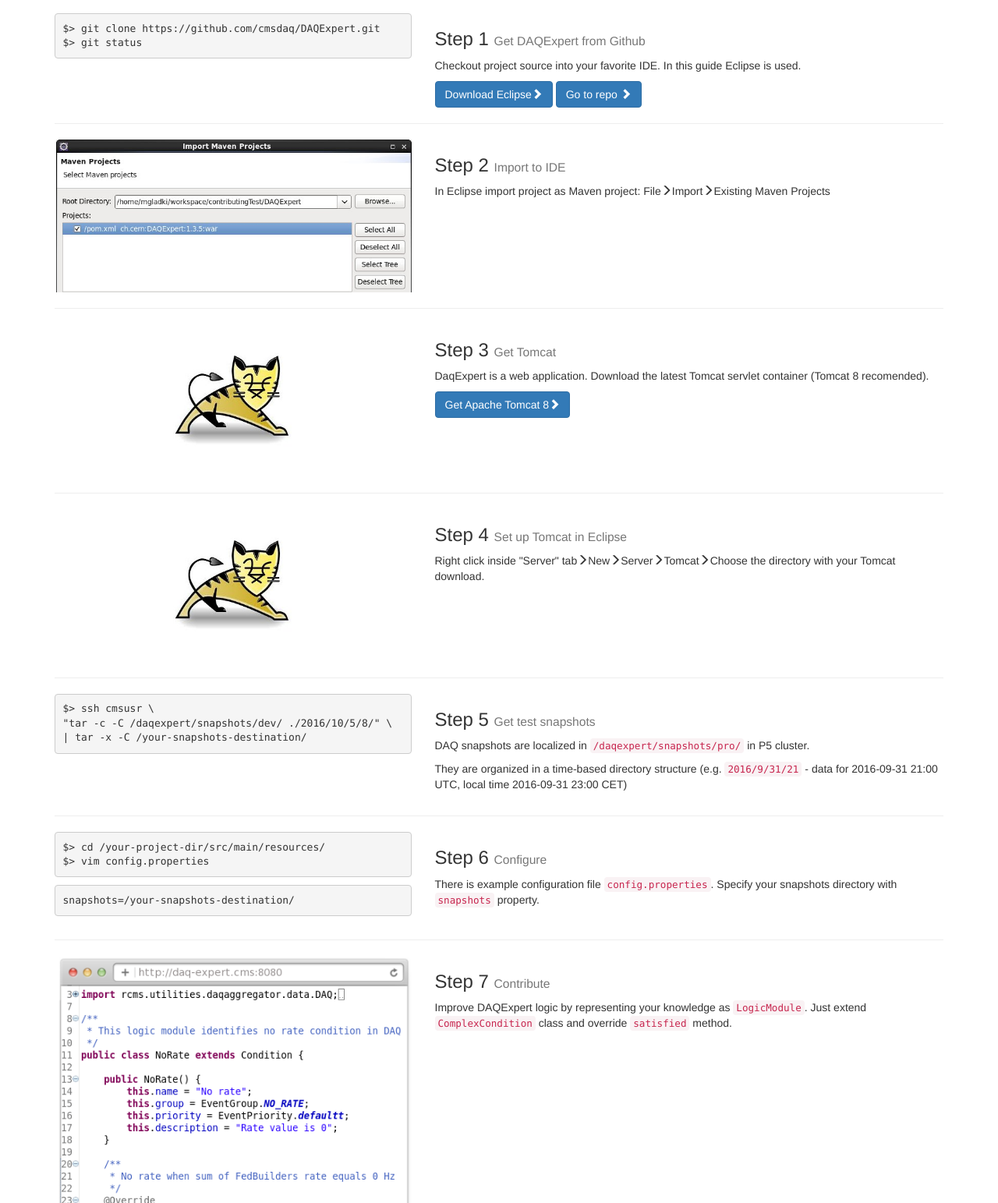
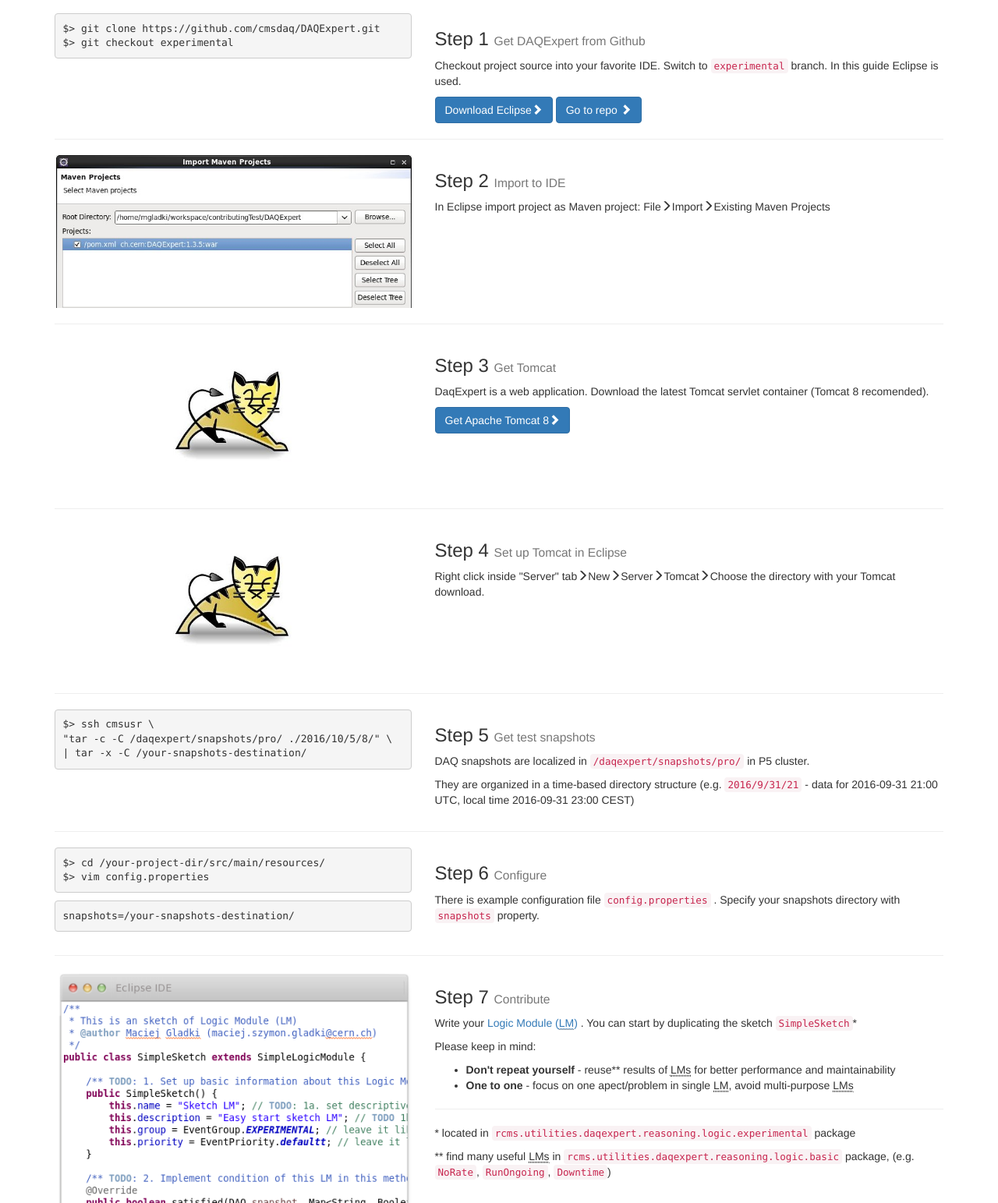
Before and after one commit to gladky/expert-landing, a plain HTML site: page contributing.html in a window 1280 px wide. Shown: the part 497-2040 px from the top of the page at 78% size. Drawn offline with Linux system fonts and the light colour scheme.

Commit message:
contributing page updated with LM sketch

```diff
--- a/contributing.html
+++ b/contributing.html
@@ -7,7 +7,8 @@
 <meta http-equiv="X-UA-Compatible" content="IE=edge">
 <meta name="viewport" content="width=device-width, initial-scale=1">
 <meta name="description" content="">
-    <meta name="author" content="Maciej Gladki (maciej.szymon.gladki@cern.ch)">
+<meta name="author"
+	content="Maciej Gladki (maciej.szymon.gladki@cern.ch)">
 
 <title>DAQ Expert</title>
 
@@ -47,8 +48,8 @@
 		<!-- Page Heading -->
 		<div class="row">
 			<div class="col-lg-12">
-                <h1 class="page-header">Contribute to DAQExpert
-                    <small>step by step guide</small>
+				<h1 class="page-header">
+					Contribute to DAQExpert <small>step by step guide</small>
 				</h1>
 			</div>
 		</div>
@@ -61,15 +62,24 @@
 
 
 				<pre style="" class="default prettyprint prettyprinted"><code>$> git clone https://github.com/cmsdaq/DAQExpert.git
-$> git status</code></pre>
+$> git checkout experimental</code></pre>
 
 
 			</div>
 			<div class="col-md-7">
-                <h3>Step 1 <small>Get DAQExpert from Github</small></h3>
-                <p>Checkout project source into your favorite IDE. In this guide Eclipse is used.</p>
-		<a class="btn btn-primary" href="https://eclipse.org/downloads/">Download Eclipse<span class="glyphicon glyphicon-chevron-right"></span></a>
-                <a class="btn btn-primary" href="https://github.com/cmsdaq/DAQExpert">Go to repo <span class="glyphicon glyphicon-chevron-right"></span></a>
+				<h3>
+					Step 1 <small>Get DAQExpert from Github</small>
+				</h3>
+				<p>
+					Checkout project source into your favorite IDE. Switch to
+					<code class="inlinecode">experimental</code>
+					branch. In this guide Eclipse is used.
+				</p>
+				<a class="btn btn-primary" href="https://eclipse.org/downloads/">Download
+					Eclipse<span class="glyphicon glyphicon-chevron-right"></span>
+				</a> <a class="btn btn-primary"
+					href="https://github.com/cmsdaq/DAQExpert">Go to repo <span
+					class="glyphicon glyphicon-chevron-right"></span></a>
 			</div>
 		</div>
 		<hr>
@@ -77,13 +87,20 @@
 
 		<div class="row">
 			<div class="col-md-5">
-                <a href="#">
-                    <img class="img-responsive" src="img/contributing/import.jpg" alt="">
+				<a href="#"> <img class="img-responsive"
+					src="img/contributing/import.jpg" alt="">
 				</a>
 			</div>
 			<div class="col-md-7">
-                <h3>Step 2 <small>Import to IDE</small></h3>
-                <p>In Eclipse import project as Maven project: File<span class="glyphicon glyphicon-menu-right" aria-hidden="true"></span>Import<span class="glyphicon glyphicon-menu-right" aria-hidden="true"></span>Existing Maven Projects</p>
+				<h3>
+					Step 2 <small>Import to IDE</small>
+				</h3>
+				<p>
+					In Eclipse import project as Maven project: File<span
+						class="glyphicon glyphicon-menu-right" aria-hidden="true"></span>Import<span
+						class="glyphicon glyphicon-menu-right" aria-hidden="true"></span>Existing
+					Maven Projects
+				</p>
 			</div>
 		</div>
 		<hr>
@@ -92,14 +109,20 @@
 
 		<div class="row">
 			<div class="col-md-5">
-                <a href="#">
-                    <img class="img-responsive" src="img/contributing/tomcat.jpg" alt="">
+				<a href="#"> <img class="img-responsive"
+					src="img/contributing/tomcat.jpg" alt="">
 				</a>
 			</div>
 			<div class="col-md-7">
-                <h3>Step 3 <small>Get Tomcat</small></h3>
-                <p>DaqExpert is a web application. Download the latest Tomcat servlet container (Tomcat 8 recomended).</p>
-                <a class="btn btn-primary" href="http://tomcat.apache.org/download-80.cgi">Get Apache Tomcat 8<span class="glyphicon glyphicon-chevron-right"></span></a>
+				<h3>
+					Step 3 <small>Get Tomcat</small>
+				</h3>
+				<p>DaqExpert is a web application. Download the latest Tomcat
+					servlet container (Tomcat 8 recomended).</p>
+				<a class="btn btn-primary"
+					href="http://tomcat.apache.org/download-80.cgi">Get Apache
+					Tomcat 8<span class="glyphicon glyphicon-chevron-right"></span>
+				</a>
 			</div>
 		</div>
 		<hr>
@@ -109,13 +132,22 @@
 
 		<div class="row">
 			<div class="col-md-5">
-                <a href="#">
-                    <img class="img-responsive" src="img/contributing/tomcat.jpg" alt="">
+				<a href="#"> <img class="img-responsive"
+					src="img/contributing/tomcat.jpg" alt="">
 				</a>
 			</div>
 			<div class="col-md-7">
-                <h3>Step 4 <small>Set up Tomcat in Eclipse</small></h3>
-		<p>Right click inside "Server" tab<span class="glyphicon glyphicon-menu-right" aria-hidden="true"></span>New<span class="glyphicon glyphicon-menu-right" aria-hidden="true"></span>Server<span class="glyphicon glyphicon-menu-right" aria-hidden="true"></span>Tomcat<span class="glyphicon glyphicon-menu-right" aria-hidden="true"></span>Choose the directory with your Tomcat download.</p>
+				<h3>
+					Step 4 <small>Set up Tomcat in Eclipse</small>
+				</h3>
+				<p>
+					Right click inside "Server" tab<span
+						class="glyphicon glyphicon-menu-right" aria-hidden="true"></span>New<span
+						class="glyphicon glyphicon-menu-right" aria-hidden="true"></span>Server<span
+						class="glyphicon glyphicon-menu-right" aria-hidden="true"></span>Tomcat<span
+						class="glyphicon glyphicon-menu-right" aria-hidden="true"></span>Choose
+					the directory with your Tomcat download.
+				</p>
 			</div>
 		</div>
 		<hr>
@@ -125,14 +157,24 @@
 		<div class="row ">
 			<div class="col-md-5">
 				<pre style="" class="default prettyprint prettyprinted"><code>$> ssh cmsusr \
-"tar -c -C /daqexpert/snapshots/dev/ ./2016/10/5/8/" \
+"tar -c -C /daqexpert/snapshots/pro/ ./2016/10/5/8/" \
 | tar -x -C /your-snapshots-destination/</code></pre>
 
 			</div>
 			<div class="col-md-7">
-                <h3>Step 5 <small>Get test snapshots</small></h3>
-                <p>DAQ snapshots are localized in <code class="inlinecode">/daqexpert/snapshots/pro/</code> in P5 cluster.</p>
-		<p>They are organized in a time-based directory structure (e.g. <code class="inlinecode">2016/9/31/21</code> - data for 2016-09-31 21:00 UTC, local time 2016-09-31 23:00 CET)</p>
+				<h3>
+					Step 5 <small>Get test snapshots</small>
+				</h3>
+				<p>
+					DAQ snapshots are localized in
+					<code class="inlinecode">/daqexpert/snapshots/pro/</code>
+					in P5 cluster.
+				</p>
+				<p>
+					They are organized in a time-based directory structure (e.g.
+					<code class="inlinecode">2016/9/31/21</code>
+					- data for 2016-09-31 21:00 UTC, local time 2016-09-31 23:00 CEST)
+				</p>
 			</div>
 		</div>
 		<hr>
@@ -152,9 +194,16 @@
 
 			</div>
 			<div class="col-md-7">
-                <h3>Step 6 <small>Configure</small></h4>
-                <p>There is example configuration file <code class="inlinecode">config.properties</code>. Specify your snapshots directory with <code class="inlinecode">snapshots</code> property.</p>
-
+				<h3>
+					Step 6 <small>Configure</small>
+					</h4>
+					<p>
+						There is example configuration file
+						<code class="inlinecode">config.properties</code>
+						. Specify your snapshots directory with
+						<code class="inlinecode">snapshots</code>
+						property.
+					</p>
 			</div>
 		</div>
 		<hr>
@@ -163,13 +212,31 @@
 
 		<div class="row">
 			<div class="col-md-5">
-                <a href="#">
-                    <img class="img-responsive" src="img/view-contribute.png" alt="">
+				<a href="#"> <img class="img-responsive"
+					src="img/contributing/view-sketch.png" alt="">
 				</a>
 			</div>
 			<div class="col-md-7">
-                <h3>Step 7 <small>Contribute</small></h4>
-                <p>Improve DAQExpert logic by representing your knowledge as <code class="inlinecode">LogicModule</code>. Just extend <code class="inlinecode">ComplexCondition</code> class and override <code class="inlinecode">satisfied</code> method.</p>
+				<h3>
+					Step 7 <small>Contribute</small>
+					</h4>
+					<p>
+						Write your <span class="text-primary">Logic Module (<abbr title="Logic Module">LM</abbr>)</span>
+						. You can start by duplicating the sketch
+						<code class="inlinecode">SimpleSketch</code>*
+					</p>
+					<p>Please keep in mind:
+					<ul>
+					<li><b>Don't repeat yourself</b> - reuse** results of <abbr title="Logic Modules">LMs</abbr> for better performance and maintainability</li>
+					<li><b>One to one</b> - focus on one apect/problem in single <abbr title="Logic Module">LM</abbr>, avoid multi-purpose <abbr title="Logic Modules">LMs</abbr></li>
+					</ul>
+					</p>
+					<hr>
+					<p> * located in <code class="inlinecode">rcms.utilities.daqexpert.reasoning.logic.experimental</code> package</p>
+					<p>
+					** find many useful <abbr title="Logic Modules">LMs</abbr> in <code class="inlinecode">rcms.utilities.daqexpert.reasoning.logic.basic</code>
+					package, (e.g. <code class="inlinecode">NoRate</code>, <code class="inlinecode">RunOngoing</code>, <code class="inlinecode">Downtime</code>)
+					</p>
 
 			</div>
 		</div>
@@ -201,7 +268,7 @@
 	<!-- Bootstrap Core JavaScript -->
 	<script src="js/bootstrap.min.js"></script>
 	<script>
-	$(function(){
+		$(function() {
 			$("#navigation").load("navigation.html");
 		});
 	</script>
```
Also changed, not shown: img/contributing/view-sketch.png (added). Lines whose indentation alone changed are shown as unchanged.
